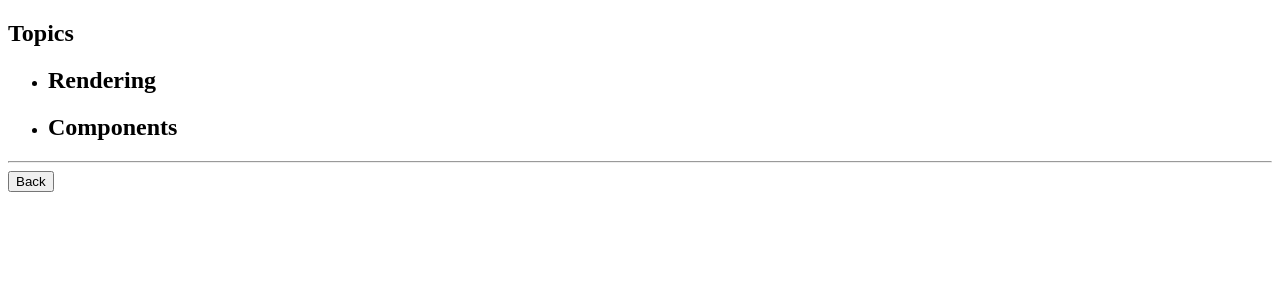
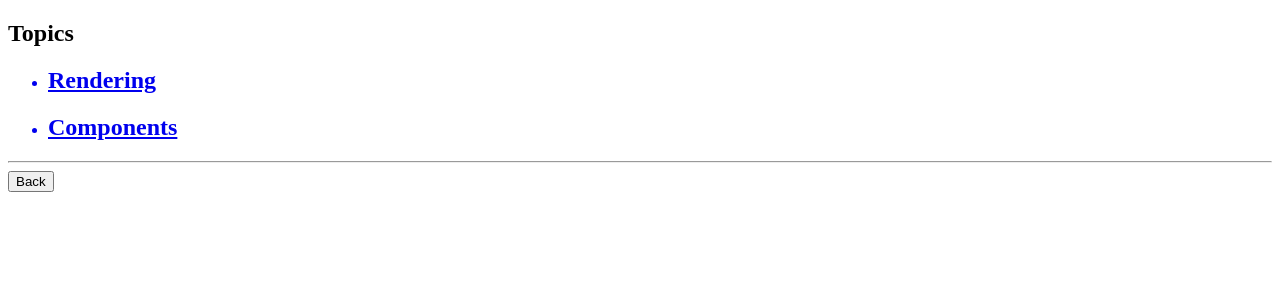
Before and after one commit to Jyotiyadav1110/React-Links---React-Router-What-is-Routing-Why-Installing-React-Router-Def---vcuqmbj27w4v, a React app: page /topics in a window 1280 px wide. Shown: the top 300 px of the page. Built offline with nearby package versions, Linux system fonts and the light colour scheme.

Commit message:
Update Topics.js

```diff
--- a/src/components/Topics.js
+++ b/src/components/Topics.js
@@ -1,19 +1,26 @@
 import React from "react";
+import { Link } from "react-router-dom";
 
 const Topics = () => {
   return (
     <div id="topics-div">
       <h2>Topics</h2>
       <ul>
+        <Link to='/topics/rendering'>
           <li>
             <h2 id="rendering">Rendering</h2>
           </li>
+        </Link>
+        <Link to='/topics/components'>
           <li>
             <h2 id="components">Components</h2>
           </li>
+        </Link>
       </ul>
       <hr />
+      <Link to="/">
         <button id="topics-back-button">Back</button>
+      </Link>
     </div>
   );
 };
```
Lines whose indentation alone changed are shown as unchanged.
